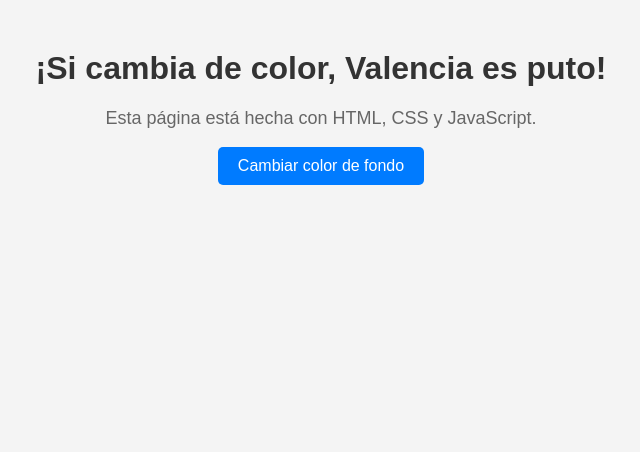
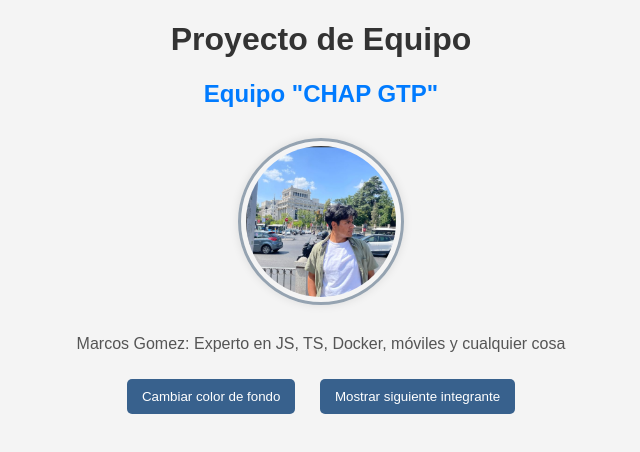
Before and after one commit to Lufture/Practica, a plain HTML site: page index.html in a window 1280 px wide. Both pictures are taken after a click on the button "Cambiar color de fondo". Shown: the whole page, without its empty margins (319-959 px from the left). Drawn offline with Linux system fonts and the light colour scheme.

Commit message:
SPR2: Menú de integrantes añadido

```diff
--- a/index.html
+++ b/index.html
@@ -4,17 +4,24 @@
 <head>
     <meta charset="UTF-8">
     <meta name="viewport" content="width=device-width, initial-scale=1.0">
-    <title>Mi primera página web</title>
-    <!-- Vinculamos el CSS externo -->
+    <title>Página del Equipo</title>
     <link rel="stylesheet" href="styles.css">
 </head>
 
 <body>
-    <h1>¡Si cambia de color, Valencia es puto!</h1>
-    <p>Esta página está hecha con HTML, CSS y JavaScript.</p>
-    <!-- Botón para probar JavaScript -->
+    <h1>Proyecto de Equipo</h1>
+    <h2 id="team-name">Equipo "CHAP GTP"</h2>
+
+    <!-- Sección de integrante -->
+    <div id="member-section">
+        <img id="member-photo" src="img/marcos.png" alt="Foto Integrante 1">
+        <p id="member-desc">Marcos Gomez: Experto en JS, TS, Docker, móviles y cualquier cosa</p>
+    </div>
+
+    <!-- Botones de interacción -->
     <button id="colorButton">Cambiar color de fondo</button>
-    <!-- Vinculamos el archivo JS -->
+    <button id="switchButton">Mostrar siguiente integrante</button>
+
     <script src="script.js"></script>
 </body>
 
--- a/script.js
+++ b/script.js
@@ -1,17 +1,24 @@
 // Seleccionamos el botón por su ID
-const button = document.getElementById("colorButton");
-// Creamos un arreglo con algunos colores
+// Colores para el fondo
 const colors = ["#f4f4f4", "#ffcccc", "#ccffcc", "#ccccff", "#ffffcc"];
-// Variable para llevar el control del color actual
-let index = 0;
-// Agregamos un evento "click" al botón
-button.addEventListener("click", function () {
-    // Cambiamos el color de fondo del body
-    document.body.style.backgroundColor = colors[index];
-    // Avanzamos al siguiente color
-    index++;
-    // Si llegamos al final del arreglo, regresamos al inicio
-    if (index >= colors.length) {
-        index = 0;
-    }
+let colorIndex = 0;
+
+// Datos de los 2 integrantes del equipo
+const members = [
+    { photo: "img/marcos.png", desc: "Marcos Gomez: Experto en JS, TS, Docker, móviles y cualquier cosa." },
+    { photo: "img/emiliano.jpg", desc: "Experto en PHP, Python, Java, AWS y MongoDB pero sin ganas de trabajar." }
+];
+let memberIndex = 0;
+
+// Botón: cambio de color de fondo
+document.getElementById("colorButton").addEventListener("click", () => {
+    document.body.style.backgroundColor = colors[colorIndex];
+    colorIndex = (colorIndex + 1) % colors.length;
 });
+
+// Botón: alternar entre los 2 integrantes
+document.getElementById("switchButton").addEventListener("click", () => {
+    memberIndex = (memberIndex + 1) % members.length;
+    document.getElementById("member-photo").src = members[memberIndex].photo;
+    document.getElementById("member-desc").textContent = members[memberIndex].desc;
+});
--- a/styles.css
+++ b/styles.css
@@ -2,32 +2,53 @@
 body {
     font-family: Arial, sans-serif;
     text-align: center;
-    margin-top: 50px;
+    margin: 20px;
     background-color: #f4f4f4;
 }
 
-/* Estilo para el título */
+/* Títulos */
 h1 {
     color: #333;
 }
 
-/* Estilo para el párrafo */
-p {
-    color: #666;
-    font-size: 18px;
+#team-name {
+    color: #007BFF;
+    margin-bottom: 20px;
 }
 
-/* Estilo para el botón */
+/* Sección del integrante */
+#member-section img {
+    width: 150px;
+    border-radius: 50%;
+    margin: 10px 0;
+}
+
+#member-section p {
+    font-size: 16px;
+    color: #555;
+}
+#member-section #member-photo{
+    border: 3px solid #95a3b1;
+    padding: 5px;
+    box-shadow: 0 0 10px rgba(0,0,0,0.1);
+    /* max-width: 200px; */
+    max-height: 200px;
+    object-fit:cover;
+    object-position: top c
+}
+
+/* Botones */
 button {
-    padding: 10px 20px;
-    font-size: 16px;
+    margin: 10px;
+    padding: 10px 15px;
+    background-color:#38618d;
     border: none;
-    background-color: #007BFF;
+    border-radius: 5px;
     color: white;
-    border-radius: 5px;
     cursor: pointer;
+    transition: 250ms;
 }
 
 button:hover {
-    background-color: #0056b3;
+    background-color: #4c7eb4;
 }
```
Also changed, not shown: img/emiliano.jpg (added), img/marcos.png (added).
